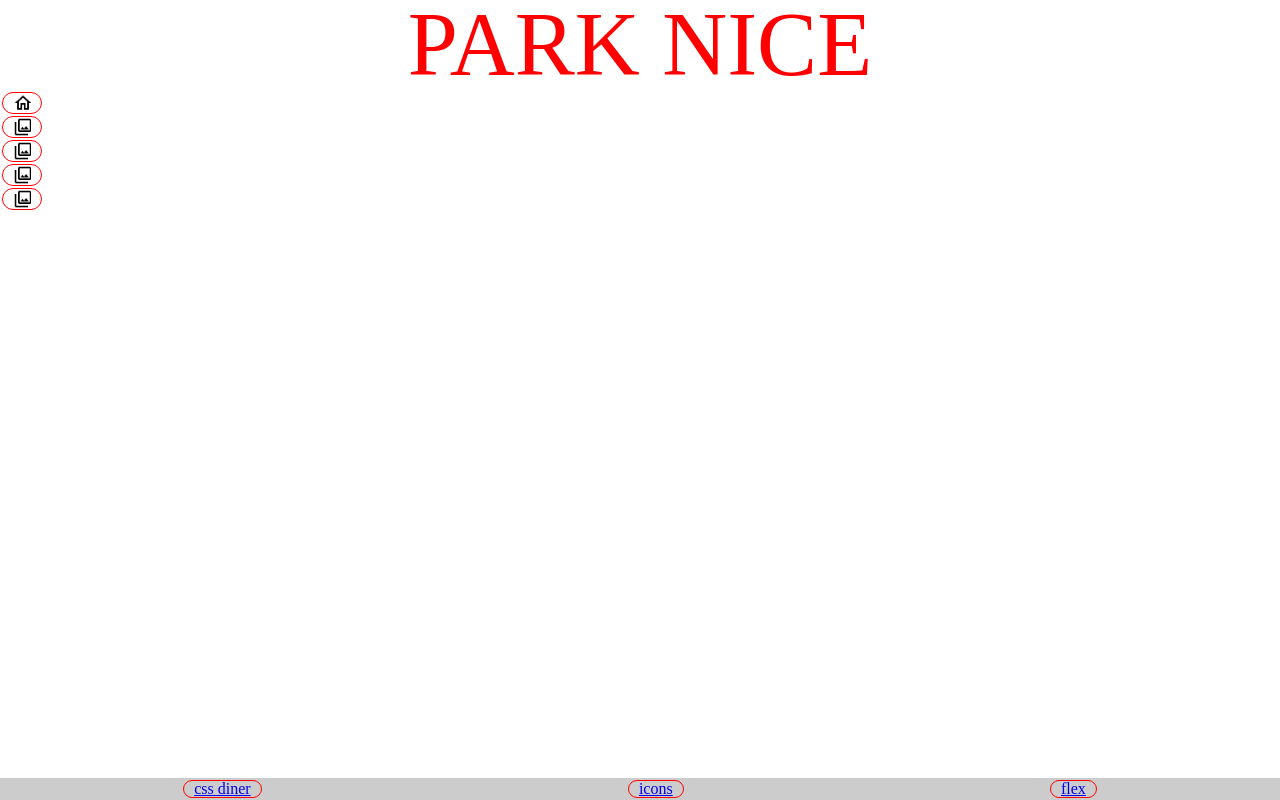
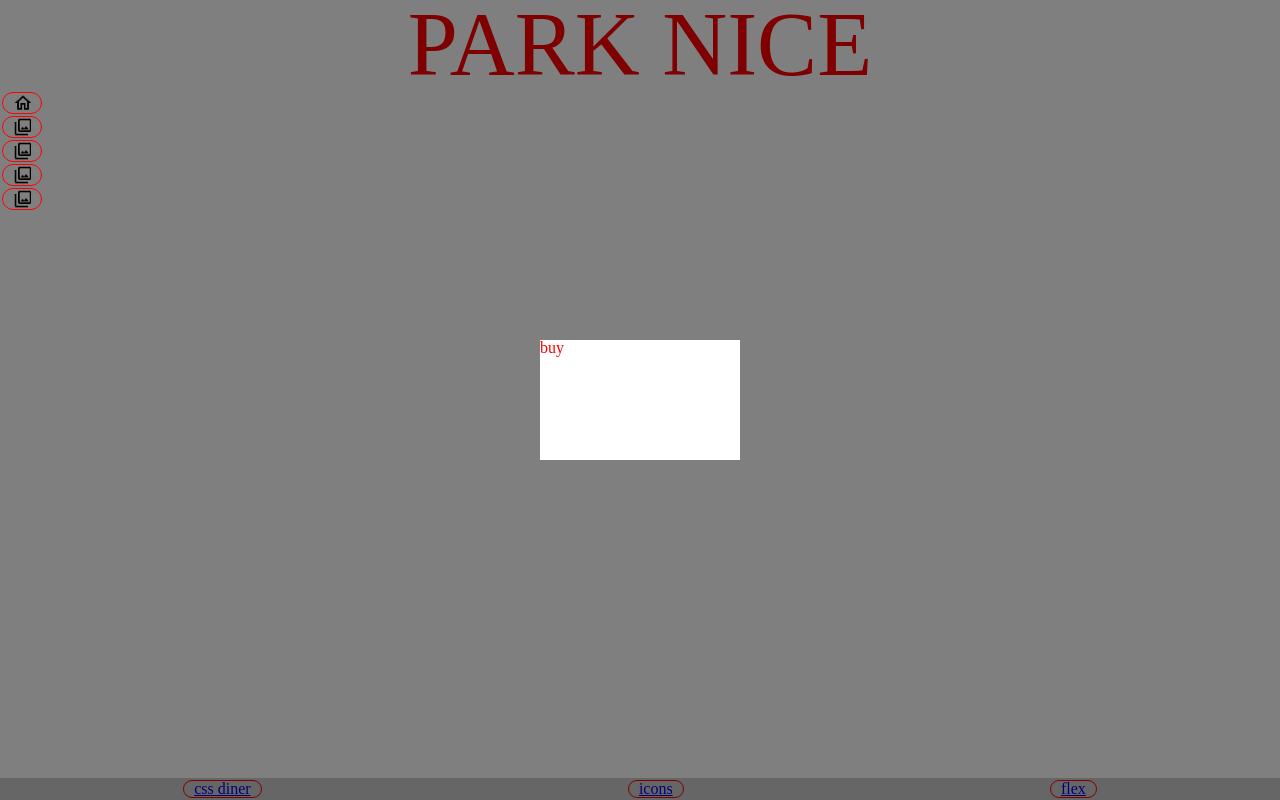
Before and after one commit to JinOptimist/HTML2022, a plain HTML site: page index.html in a window 1280 px wide. Drawn offline with Linux system fonts and the light colour scheme.

Commit message:
Add popup

```diff
--- a/index.html
+++ b/index.html
@@ -8,6 +8,14 @@
 		</title>
 	</head>
 	<body>
+
+		<div class='popup'>
+			<div class='cover'></div>
+			<div class='popup-content'>
+				buy
+			</div>
+
+		</div>
 
 		<header>
 			Park nice
--- a/style/style.css
+++ b/style/style.css
@@ -172,3 +172,29 @@ input[type=number]{
 input[type=number]:focus{
 	border-color: blue;
 }
+
+.popup{
+	position: fixed;
+    width: 100%;
+    height: 100vh;
+	display: flex;
+    justify-content: center;
+    align-items: center;
+}
+
+
+.popup .cover{
+	position: fixed;
+    width: 100%;
+    height: 100vh;
+	background: #000;
+	opacity: 0.5;
+}
+
+.popup .popup-content{
+	background: white;
+	position: fixed;
+	z-index: 5;
+	width: 200px;
+    height: 120px;
+}
```
